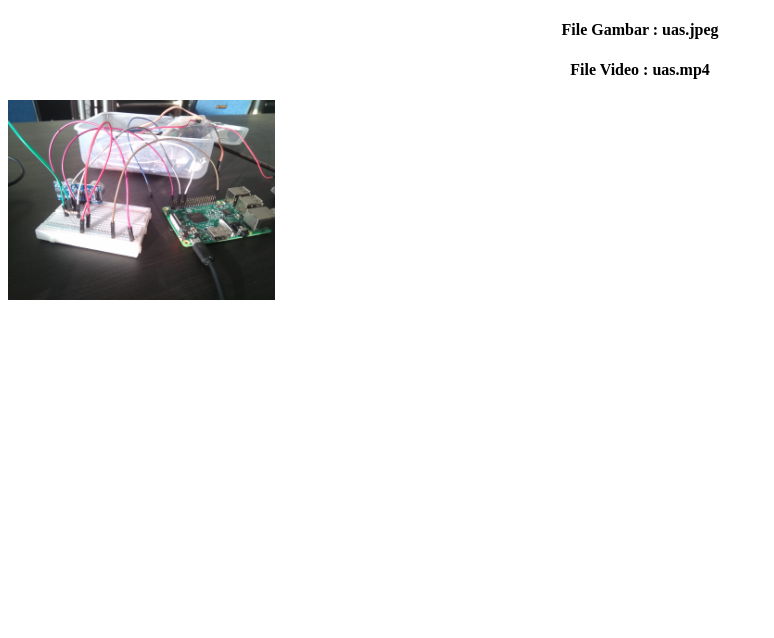
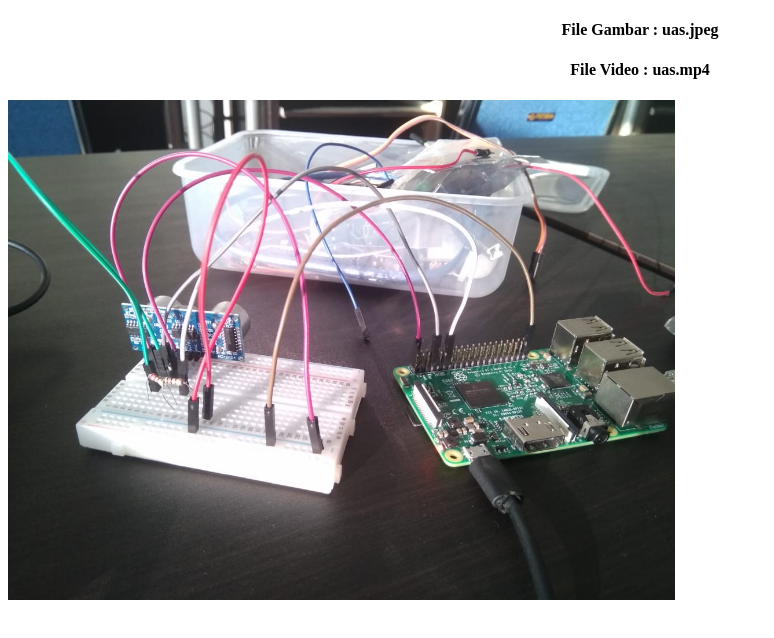
Before and after one commit to L200164017/rpi, a plain HTML site: page index.html in a window 1280 px wide. Shown: the whole page, without its empty margins (0-774 px from the left). Drawn offline with Linux system fonts and the light colour scheme.

Commit message:
Update ke-2

```diff
--- a/index.html
+++ b/index.html
@@ -14,7 +14,7 @@
         <h4>File Video : uas.mp4</h4>
     </center>
 
-    <img src="uas.jpeg" height="200px" height="200px" alt="gambar-uas-embedded">
+    <img src="uas.jpeg" height="500px" height="500px" alt="gambar-uas-embedded">
     <!-- <video width="320" height="240" controls>
         <source src="uas.mp4" type="video/mp4">
         Your browser does not support the video tag.
```
